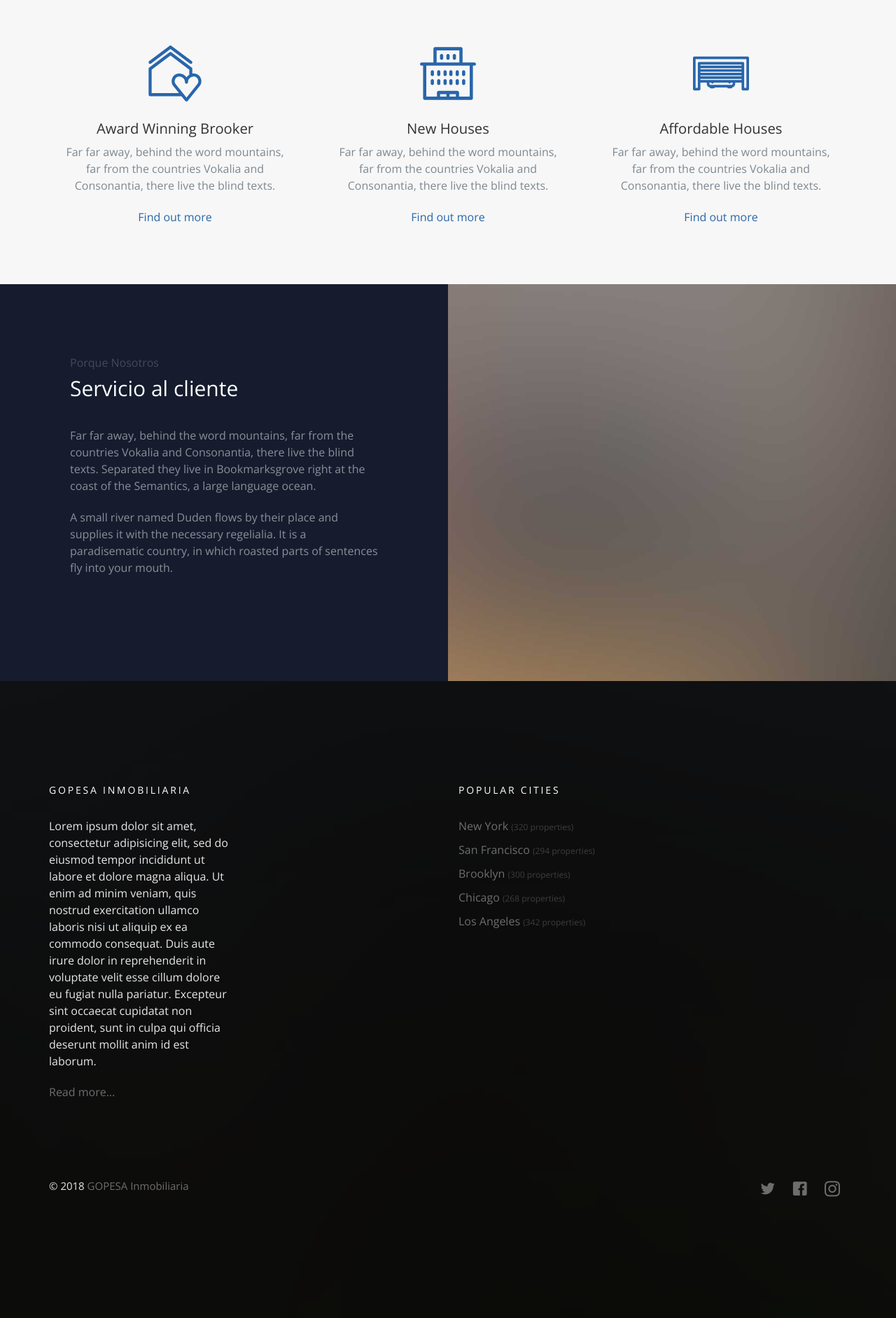
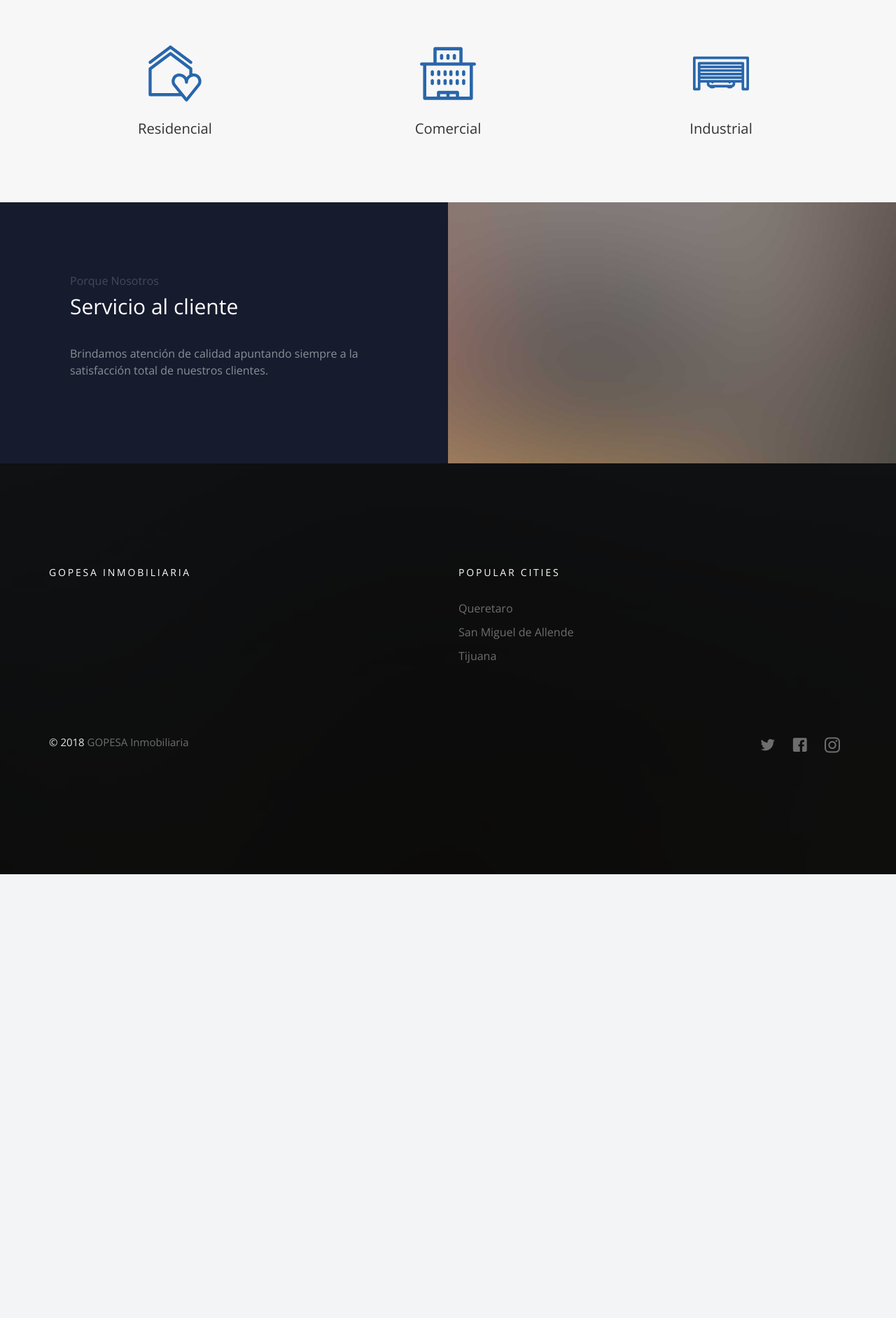
Before and after one commit to A01701833/Gopesa_App, a Django app: template templates/gopesa_app/properties.html in a window 1280 px wide. Shown: the part 573-2456 px from the top of the page at 70% size. After the commit the page ends 1822 px from the top, so only its background shows below. Run offline with Django 3.2, Linux system fonts and the light colour scheme; the template is opened without the code that fills it, so the values that code supplies are empty; some libraries are stand-ins or nearby versions; some web fonts are replaced.

Commit message:
Tipos de Propiedad

```diff
--- a/templates/gopesa_app/properties.html
+++ b/templates/gopesa_app/properties.html
@@ -380,9 +380,8 @@
               <img src="{%static 'img/flaticon/svg/008-home.svg' %}" class="svg" alt="">
             </div>
             <div class="probootstrap-card-text">
-              <h2 class="probootstrap-card-heading">Award Winning Brooker</h2>
-              <p>Far far away, behind the word mountains, far from the countries Vokalia and Consonantia, there live the blind texts.</p>
-              <p><a href="#">Find out more</a></p>
+              <h2 class="probootstrap-card-heading">Residencial</h2>
+
             </div>
           </div>
         </div>
@@ -392,9 +391,8 @@
               <img src="{%static 'img/flaticon/svg/007-flat.svg'%}" class="svg" alt="">
             </div>
             <div class="probootstrap-card-text">
-              <h2 class="probootstrap-card-heading">New Houses</h2>
-              <p>Far far away, behind the word mountains, far from the countries Vokalia and Consonantia, there live the blind texts.</p>
-              <p><a href="#">Find out more</a></p>
+              <h2 class="probootstrap-card-heading">Comercial</h2>
+
             </div>
           </div>
         </div>
@@ -404,9 +402,9 @@
               <img src="{%static 'img/flaticon/svg/009-garage.svg'%}" class="svg" alt="">
             </div>
             <div class="probootstrap-card-text">
-              <h2 class="probootstrap-card-heading">Affordable Houses</h2>
-              <p>Far far away, behind the word mountains, far from the countries Vokalia and Consonantia, there live the blind texts.</p>
-              <p><a href="#">Find out more</a></p>
+              <h2 class="probootstrap-card-heading">Industrial</h2>
+              <p></p>
+
             </div>
           </div>
         </div>
@@ -489,8 +487,7 @@
     <div class="text">
       <p class="mb10 subtitle">Porque Nosotros</p>
       <h3 class="mt0 mb40">Servicio al cliente</h3>
-      <p>Far far away, behind the word mountains, far from the countries Vokalia and Consonantia, there live the blind texts. Separated they live in Bookmarksgrove right at the coast of the Semantics, a large language ocean.</p>
-      <p class="mb50">A small river named Duden flows by their place and supplies it with the necessary regelialia. It is a paradisematic country, in which roasted parts of sentences fly into your mouth.</p>
+      <p>Brindamos atención de calidad apuntando siempre a la satisfacción total de nuestros clientes.</p>
 
     </div>
   </section>
@@ -501,8 +498,6 @@
         <div class="col-md-3">
           <div class="probootstrap-footer-widget">
             <h4 class="heading">GOPESA INMOBILIARIA</h4>
-            <p>Lorem ipsum dolor sit amet, consectetur adipisicing elit, sed do eiusmod tempor incididunt ut labore et dolore magna aliqua. Ut enim ad minim veniam, quis nostrud exercitation ullamco laboris nisi ut aliquip ex ea commodo consequat. Duis aute irure dolor in reprehenderit in voluptate velit esse cillum dolore eu fugiat nulla pariatur. Excepteur sint occaecat cupidatat non proident, sunt in culpa qui officia deserunt mollit anim id est laborum. </p>
-            <p><a href="about.php">Read more...</a></p>
           </div>
         </div>
         <div class="col-md-3">
@@ -521,11 +516,10 @@
           <div class="probootstrap-footer-widget">
             <h4 class="heading">Popular Cities</h4>
             <ul class="stack-link">
-              <li><a href="#">New York <small>(320 properties)</small></a></li>
-              <li><a href="#">San Francisco <small>(294 properties)</small></a></li>
-              <li><a href="#">Brooklyn <small>(300 properties)</small></a></li>
-              <li><a href="#">Chicago <small>(268 properties)</small></a></li>
-              <li><a href="#">Los Angeles <small>(342 properties)</small></a></li>
+              <li><a href="#">Queretaro <small></small></a></li>
+              <li><a href="#">San Miguel de Allende <small></small></a></li>
+              <li><a href="#">Tijuana <small></small></a></li>
+
             </ul>
           </div>
         </div>
```
Also changed, not shown: templates/gopesa_app/index.html (+11 -11 lines).
